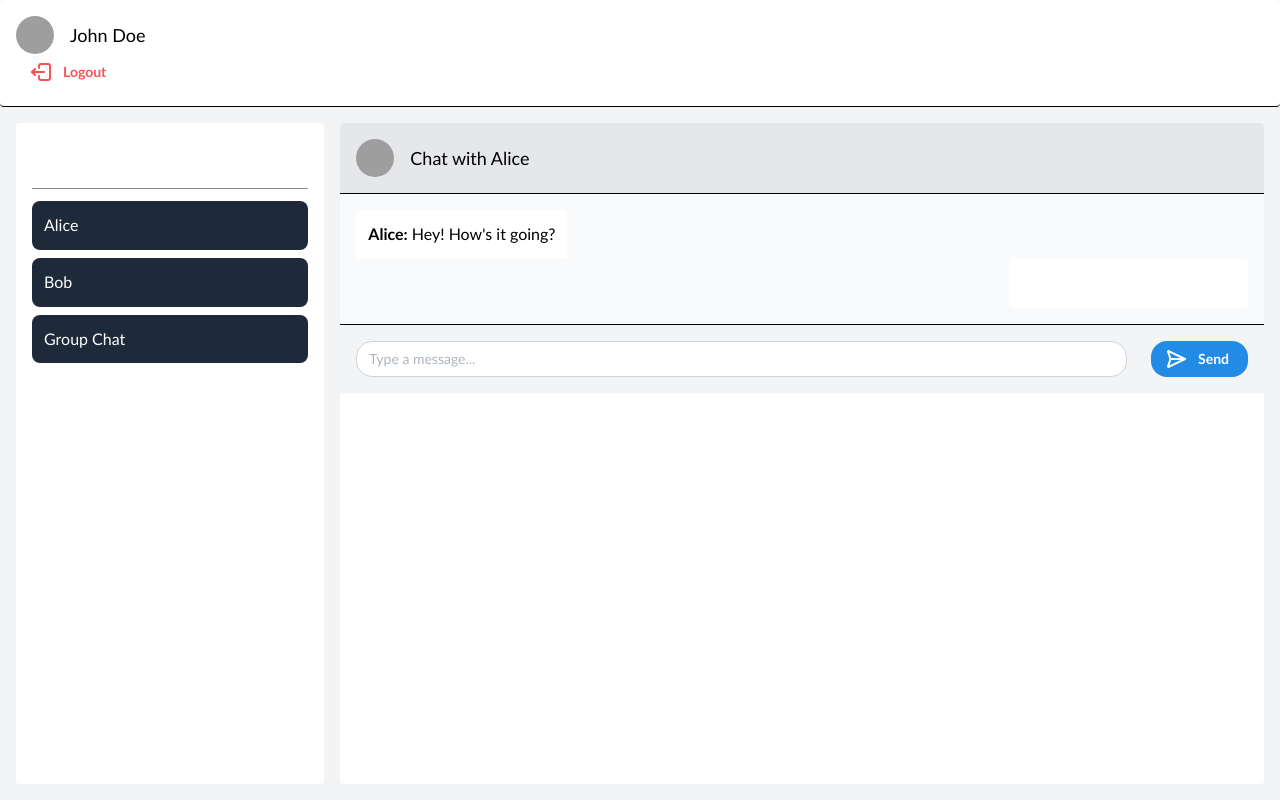
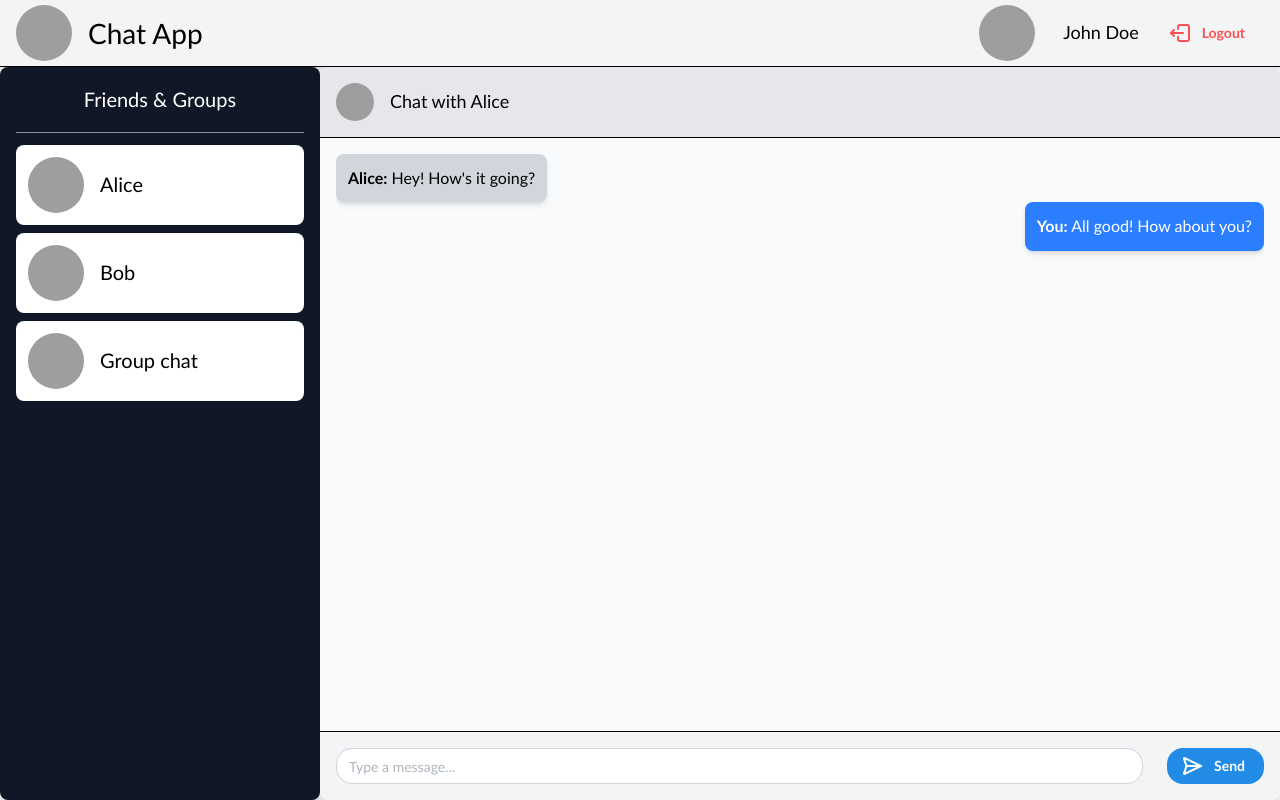
Before and after one commit to LamQuocDai/chat-realtime-app, a React (Vite) app: page / in a window 1280 px wide. Built offline with nearby package versions, Linux system fonts and the light colour scheme; grey boxes are pictures that could not be loaded.

Commit message:
complete UI

```diff
--- /dev/null
+++ b/src/components/chat/ChatHeader.jsx
@@ -0,0 +1,19 @@
+import { Group, Avatar, Text } from "@mantine/core";
+
+const ChatHeader = () => {
+  return (
+    <Group className="p-4 bg-gray-200 border-b" position="apart">
+      <Avatar
+        src="https://randomuser.me/api/portraits/women/1.jpg"
+        alt="Alice"
+        radius="xl"
+        size="md"
+      />
+      <Text size="lg" weight={600}>
+        Chat with Alice
+      </Text>
+    </Group>
+  );
+};
+
+export default ChatHeader;
--- /dev/null
+++ b/src/components/chat/ChatInputBox.jsx
@@ -0,0 +1,37 @@
+import { Group, TextInput, Button } from "@mantine/core";
+import { IconSend2 } from "@tabler/icons-react";
+import { useState } from "react";
+
+const ChatInputBox = () => {
+  const [input, setInput] = useState("");
+
+  const sendMessage = () => {
+    if (input.trim()) {
+      setInput("");
+    }
+  };
+
+  return (
+    <Group className="p-4 border-t bg-gray-100">
+      <TextInput
+        className="flex-1"
+        radius="lg"
+        placeholder="Type a message..."
+        value={input}
+        onChange={(e) => setInput(e.target.value)}
+        onKeyDown={(e) => e.key === "Enter" && sendMessage()}
+      />
+      <Button
+        onClick={sendMessage}
+        className="ml-2"
+        color="blue"
+        radius="lg"
+        leftSection={<IconSend2 />}
+      >
+        Send
+      </Button>
+    </Group>
+  );
+};
+
+export default ChatInputBox;
--- /dev/null
+++ b/src/components/chat/ChatRoom.jsx
@@ -0,0 +1,28 @@
+import { ScrollArea } from "@mantine/core";
+import { useState } from "react";
+
+const ChatRoom = () => {
+  const [messages, setMessages] = useState([
+    { id: 1, sender: "Alice", text: "Hey! How's it going?" },
+    { id: 2, sender: "You", text: "All good! How about you?" },
+  ]);
+
+  return (
+    <ScrollArea className="flex-1 p-4 space-y-2 bg-gray-50">
+      {messages.map((msg) => (
+        <div
+          key={msg.id}
+          className={`p-3 rounded-lg w-fit shadow-md ${
+            msg.sender === "You"
+              ? "ml-auto bg-blue-500 text-white"
+              : "bg-gray-300"
+          }`}
+        >
+          <strong>{msg.sender}:</strong> {msg.text}
+        </div>
+      ))}
+    </ScrollArea>
+  );
+};
+
+export default ChatRoom;
--- a/src/components/chat/Narbar.jsx
+++ b/src/components/chat/Narbar.jsx
@@ -0,0 +1,34 @@
+import { Group, Avatar, Text, Button } from "@mantine/core";
+import { IconLogout2 } from "@tabler/icons-react";
+
+const Narbar = () => {
+  return (
+    <div className="flex items-center justify-between p-4 border-b shadow-md w-full h-1/12">
+      <Group>
+        <Avatar
+          src="https://randomuser.me/api/portraits/men/1.jpg"
+          alt="User"
+          radius="xl"
+          size="lg"
+        />
+        <Text size="28px">Chat App</Text>
+      </Group>
+      <Group className="flex items-center space-x-3">
+        <Avatar
+          src="https://randomuser.me/api/portraits/men/1.jpg"
+          alt="User"
+          radius="xl"
+          size="lg"
+        />
+        <Text size="lg" weight={600}>
+          John Doe
+        </Text>
+        <Button variant="subtle" color="red" leftSection={<IconLogout2 />}>
+          Logout
+        </Button>
+      </Group>
+    </div>
+  );
+};
+
+export default Narbar;
--- /dev/null
+++ b/src/components/chat/Sidebar.jsx
@@ -0,0 +1,49 @@
+import { Text, Divider, Group, Avatar } from "@mantine/core";
+
+const Sidebar = () => {
+  return (
+    <div className="w-1/4 bg-gray-900 p-4 rounded-lg shadow-lg">
+      <Text size="xl" weight={700} mb="md" align="center" c="white">
+        Friends & Groups
+      </Text>
+      <Divider my="sm" color="gray" />
+      <ul>
+        <li className="p-3 bg-white rounded-lg mb-2 cursor-pointer hover:bg-gray-200">
+          <Group>
+            <Avatar
+              src="https://randomuser.me/api/portraits/women/1.jpg"
+              alt="Alice"
+              radius="xl"
+              size="lg"
+            />
+            <Text size="xl">Alice</Text>
+          </Group>
+        </li>
+        <li className="p-3 bg-white rounded-lg mb-2 cursor-pointer hover:bg-gray-200">
+          <Group>
+            <Avatar
+              src="https://randomuser.me/api/portraits/women/1.jpg"
+              alt="Alice"
+              radius="xl"
+              size="lg"
+            />
+            <Text size="xl">Bob</Text>
+          </Group>
+        </li>
+        <li className="p-3 bg-white rounded-lg mb-2 cursor-pointer hover:bg-gray-200">
+          <Group>
+            <Avatar
+              src="https://randomuser.me/api/portraits/women/1.jpg"
+              alt="Alice"
+              radius="xl"
+              size="lg"
+            />
+            <Text size="xl">Group chat</Text>
+          </Group>
+        </li>
+      </ul>
+    </div>
+  );
+};
+
+export default Sidebar;
--- a/src/components/chat/index.jsx
+++ b/src/components/chat/index.jsx
@@ -1,127 +1,29 @@
-import { useState } from "react";
-import {
-  Avatar,
-  Button,
-  Paper,
-  Text,
-  TextInput,
-  ScrollArea,
-  Group,
-  Divider,
-} from "@mantine/core";
-import { IconLogout2, IconSend2 } from "@tabler/icons-react";
+import Narbar from "./Narbar";
+import Sidebar from "./Sidebar";
+import ChatHeader from "./ChatHeader";
+import ChatInputBox from "./ChatInputBox";
+import ChatRoom from "./ChatRoom";
 
 export default function ChatPage() {
-  const [messages, setMessages] = useState([
-    { id: 1, sender: "Alice", text: "Hey! How's it going?" },
-    { id: 2, sender: "You", text: "All good! How about you?" },
-  ]);
-  const [input, setInput] = useState("");
+  return (
+    <div className="flex flex-col h-screen bg-gray-100">
+      {/* Navbar */}
+      <Narbar />
 
-  const sendMessage = () => {
-    if (input.trim()) {
-      setMessages([
-        ...messages,
-        { id: messages.length + 1, sender: "You", text: input },
-      ]);
-      setInput("");
-    }
-  };
-
-  return (
-    <div className="flex h-screen bg-gray-100 flex-col">
-      {/* Navbar */}
-      <Paper className="p-4 bg-gray-200 border-b flex justify-between items-center shadow-md">
-        <Group>
-          <Avatar
-            src="https://randomuser.me/api/portraits/men/1.jpg"
-            alt="User"
-            radius="xl"
-            size="md"
-          />
-          <Text size="lg" weight={600}>
-            John Doe
-          </Text>
-        </Group>
-        <Button variant="subtle" color="red" leftSection={<IconLogout2 />}>
-          Logout
-        </Button>
-      </Paper>
-
-      <div className="flex flex-1 p-4 gap-4">
+      <div className="flex flex-row h-full">
         {/* Sidebar */}
-        <Paper className="w-1/4 bg-gray-900 text-white p-4 rounded-lg shadow-lg">
-          <Text size="xl" weight={700} mb="md" align="center">
-            Friends & Groups
-          </Text>
-          <Divider my="sm" color="gray" />
-          <ul>
-            <li className="p-3 bg-gray-800 rounded-lg mb-2 cursor-pointer hover:bg-gray-700">
-              Alice
-            </li>
-            <li className="p-3 bg-gray-800 rounded-lg mb-2 cursor-pointer hover:bg-gray-700">
-              Bob
-            </li>
-            <li className="p-3 bg-gray-800 rounded-lg mb-2 cursor-pointer hover:bg-gray-700">
-              Group Chat
-            </li>
-          </ul>
-        </Paper>
-
+        <Sidebar />
         {/* Chat Area */}
-        <Paper className="flex flex-col w-3/4 bg-white rounded-lg shadow-lg overflow-hidden">
+        <div className="flex flex-col w-3/4 bg-white rounded-lg shadow-lg overflow-hidden">
           {/* Chat Header */}
-          <Group className="p-4 bg-gray-200 border-b" position="apart">
-            <Group>
-              <Avatar
-                src="https://randomuser.me/api/portraits/women/1.jpg"
-                alt="Alice"
-                radius="xl"
-                size="md"
-              />
-              <Text size="lg" weight={600}>
-                Chat with Alice
-              </Text>
-            </Group>
-          </Group>
+          <ChatHeader />
 
           {/* Chat Room */}
-          <ScrollArea className="flex-1 p-4 space-y-2 bg-gray-50">
-            {messages.map((msg) => (
-              <Paper
-                key={msg.id}
-                className={`p-3 rounded-lg w-fit shadow-md ${
-                  msg.sender === "You"
-                    ? "ml-auto bg-blue-500 text-white"
-                    : "bg-gray-300"
-                }`}
-              >
-                <strong>{msg.sender}:</strong> {msg.text}
-              </Paper>
-            ))}
-          </ScrollArea>
+          <ChatRoom />
 
           {/* Chat Input Box */}
-          <Group className="p-4 border-t bg-gray-100">
-            <TextInput
-              className="flex-1"
-              radius="lg"
-              placeholder="Type a message..."
-              value={input}
-              onChange={(e) => setInput(e.target.value)}
-              onKeyDown={(e) => e.key === "Enter" && sendMessage()}
-            />
-            <Button
-              onClick={sendMessage}
-              className="ml-2"
-              color="blue"
-              radius="lg"
-              leftSection={<IconSend2 />}
-            >
-              Send
-            </Button>
-          </Group>
-        </Paper>
+          <ChatInputBox />
+        </div>
       </div>
     </div>
   );
```
